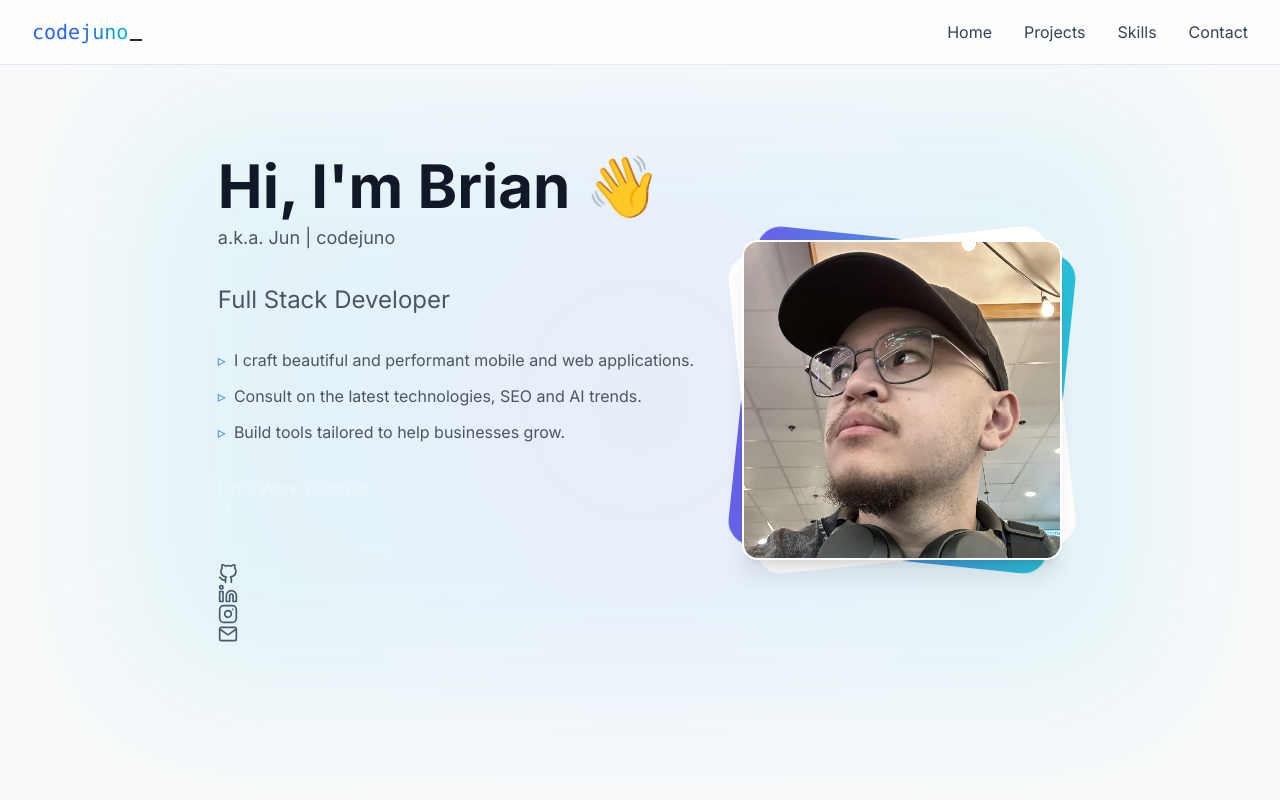
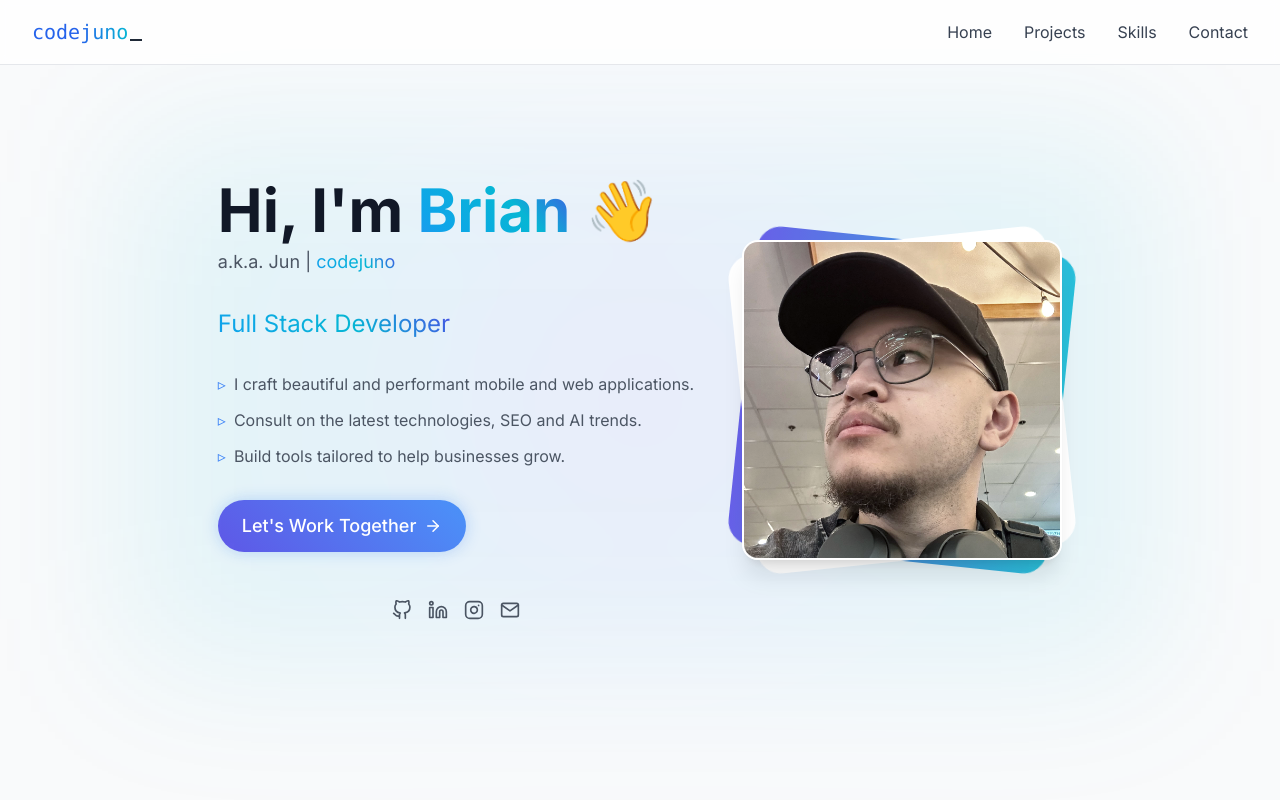
Before and after one commit to code-juno/code-juno-web, a Next.js app: page / in a window 1280 px wide. Shown: the top 800 px of the page. Built offline with nearby package versions, Linux system fonts and the light colour scheme.

Commit message:
fix styling in the herosection

```diff
--- a/app/components/sections/HeroSection.tsx
+++ b/app/components/sections/HeroSection.tsx
@@ -6,6 +6,7 @@ import { FiArrowRight } from "react-icons/fi";
 import { BsMouse } from "react-icons/bs";
 import Image from "next/image";
 import styles from "./HeroSection.module.css";
+import sharedStyles from "./shared.module.css";
 import SocialLinks from "../common/SocialLinks";
 import { PERSONAL_INFO, SECTION_IDS } from "@/app/constants";
 
@@ -44,7 +45,7 @@ export default function HeroSection() {
                 className={`${styles.heroText} text-4xl sm:text-5xl md:text-6xl font-bold mb-2`}
               >
                 Hi, I&apos;m{" "}
-                <span className={styles.gradientText}>
+                <span className={sharedStyles.gradientText}>
                   {PERSONAL_INFO.NAME}
                 </span>{" "}
                 <span className={styles.wavingHand}>👋</span>
@@ -53,14 +54,14 @@ export default function HeroSection() {
                 className={`${styles.heroText} text-lg text-gray-600 dark:text-gray-400 mb-2 md:mb-8`}
               >
                 a.k.a. {PERSONAL_INFO.ALIAS} |{" "}
-                <span className={styles.gradientText}>
+                <span className={sharedStyles.gradientText}>
                   {PERSONAL_INFO.HANDLE}
                 </span>
               </p>
               <p
                 className={`${styles.heroText} text-xl sm:text-2xl text-gray-600 dark:text-gray-400 mb-2 md:mb-8`}
               >
-                <span className={styles.gradientText}>
+                <span className={sharedStyles.gradientText}>
                   {PERSONAL_INFO.ROLE}
                 </span>
               </p>
@@ -105,7 +106,7 @@ export default function HeroSection() {
               >
                 <a
                   href={`#${SECTION_IDS.CONTACT}`}
-                  className={`${styles.ctaButton} text-white group`}
+                  className={`${sharedStyles.ctaButton} text-white group`}
                 >
                   Let&apos;s Work Together
                   <FiArrowRight className="group-hover:translate-x-1 transition-transform" />
@@ -113,7 +114,7 @@ export default function HeroSection() {
               </motion.div>
 
               {/* Social Links */}
-              <SocialLinks className={`${styles.socialLinks}`} />
+              <SocialLinks className={`${sharedStyles.socialLinks}`} />
             </div>
 
             {/* Portrait Image */}
```
